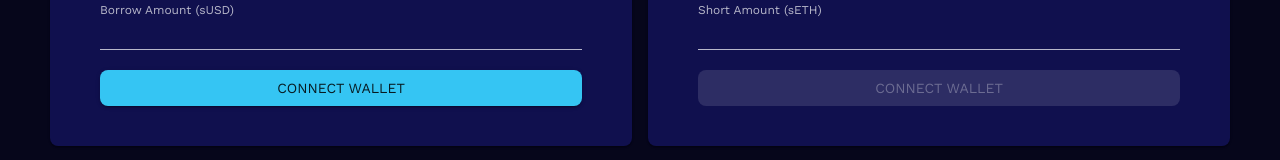
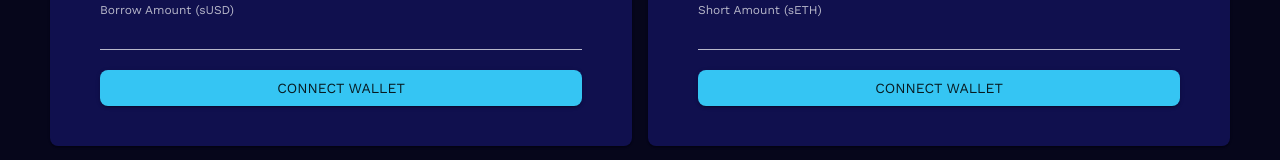
Before and after one commit to Synthetixio/synthetix-shaula-frontend, a React (Create React App) app: page / in a window 1280 px wide. Shown: the part 307-467 px from the top of the page. Built offline with nearby package versions, Linux system fonts and the light colour scheme; no server answers; a web font is replaced by a local one; what toformat would draw is missing.

Commit message:
fix: show zero cratio

```diff
--- a/src/pages/MultiCollateral.js
+++ b/src/pages/MultiCollateral.js
@@ -163,6 +163,9 @@ export default function({ collateralAssets, debtAssetsFilter, short }) {
       shortLoanContract,
     ]
   );
+
+  const cratioIsComputed =
+    !!signer && short && !collateralAmount.isZero() && !debtAmount.isZero();
 
   const onConnectOrApproveOrTrade = async () => {
     if (!signer) {
@@ -395,7 +398,9 @@ export default function({ collateralAssets, debtAssetsFilter, short }) {
           color="secondary"
           variant="contained"
           disabled={
-            isTrading || isApproving || (short && cratio.lt(MIN_CRATIO))
+            isTrading ||
+            isApproving ||
+            (cratioIsComputed && cratio.lt(MIN_CRATIO))
           }
           onClick={onConnectOrApproveOrTrade}
         >
@@ -410,7 +415,7 @@ export default function({ collateralAssets, debtAssetsFilter, short }) {
             : label}
         </Button>
 
-        {!short || cratio.isZero() ? null : (
+        {!cratioIsComputed ? null : (
           <Box mt={2} className="flex justify-end">
             <CRatio {...{ cratio }} />
           </Box>
```
